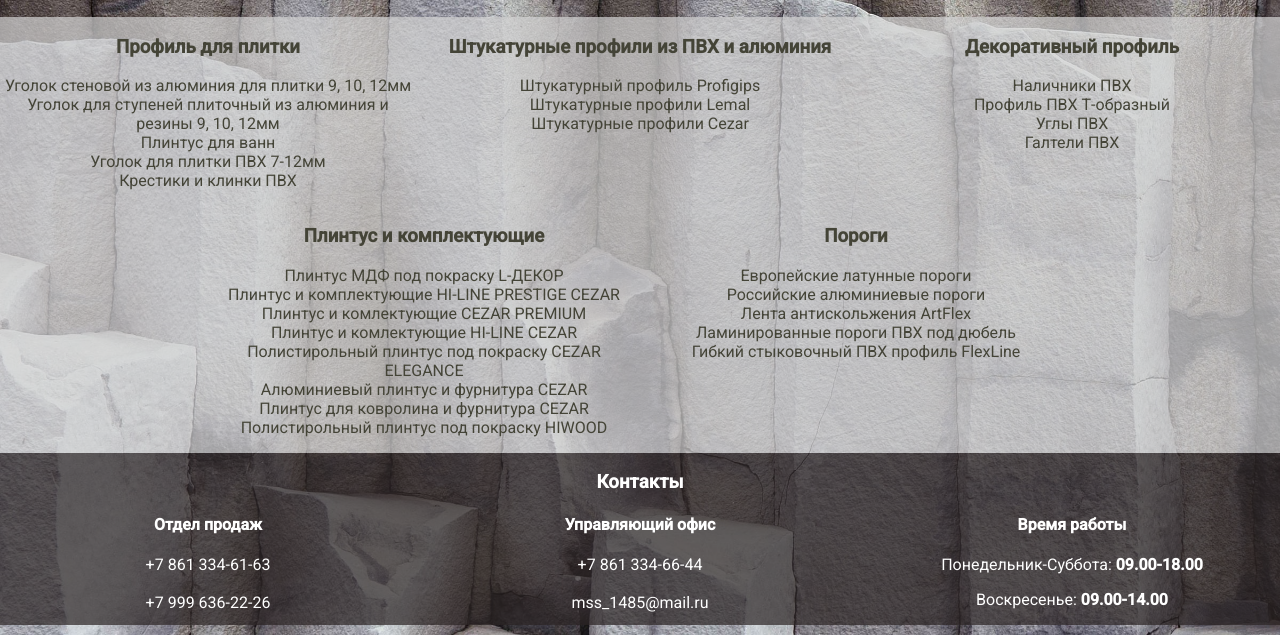
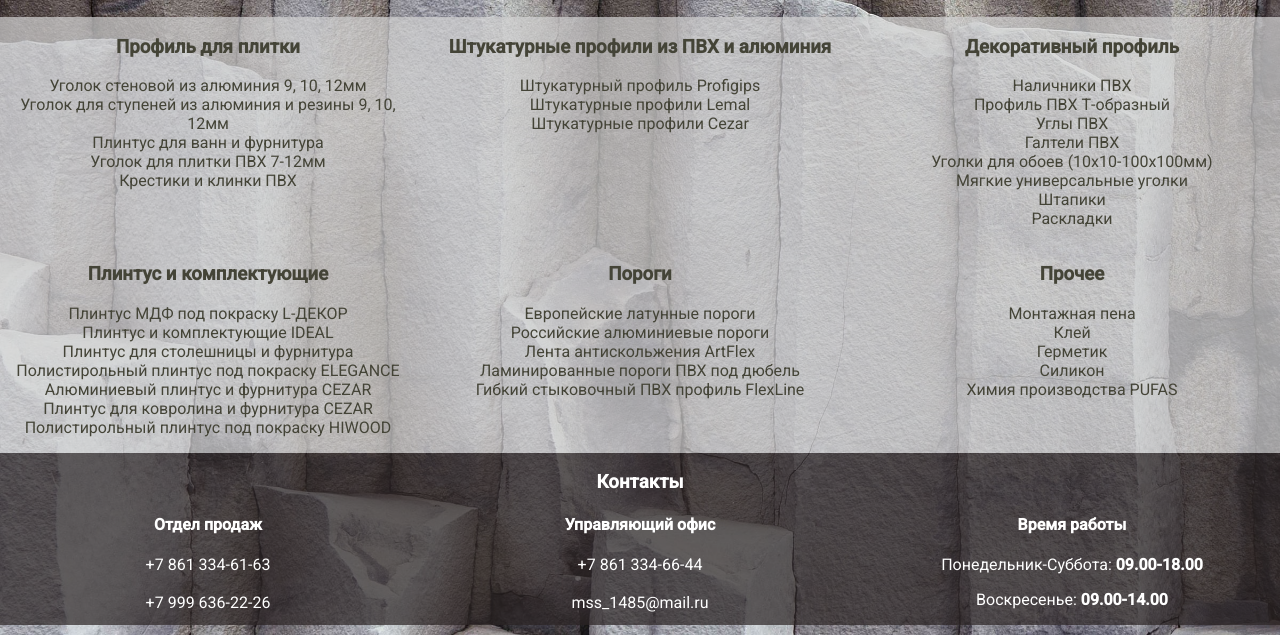
Before and after one commit to ValeronS/monolit, a plain HTML site: page index.html in a window 1280 px wide. Shown: the part 165-800 px from the top of the page. Drawn offline with nearby package versions, Linux system fonts and the light colour scheme.

Commit message:
Редакция т.Тани

```diff
--- a/index.html
+++ b/index.html
@@ -35,9 +35,9 @@
       <section id="profil" class="col-lg-4">
         <h3 class="center-lg">Профиль для плитки</h3>
         <ul class="center-lg">
-          <li>Уголок стеновой из алюминия для плитки  9, 10, 12мм</li>
-          <li>Уголок для ступеней плиточный из алюминия и резины 9, 10, 12мм</li>
-          <li>Плинтус для ванн</li>
+          <li>Уголок стеновой из алюминия 9, 10, 12мм</li>
+          <li>Уголок для ступеней из алюминия и резины 9, 10, 12мм</li>
+          <li>Плинтус для ванн и фурнитура</li>
           <li>Уголок для плитки ПВХ 7-12мм</li>
           <li>Крестики и клинки ПВХ</li>
         </ul>
@@ -61,6 +61,10 @@
           <li>Профиль ПВХ Т-образный</li>
           <li>Углы ПВХ</li>
           <li>Галтели ПВХ</li>
+          <li>Уголки для обоев (10х10-100х100мм)</li>
+          <li>Мягкие универсальные уголки</li>
+          <li>Штапики</li>
+          <li>Раскладки</li>
         </ul>
         <hr />
       </section>
@@ -69,10 +73,9 @@
         <h3 class="center-lg">Плинтус и комплектующие</h3>
         <ul class="center-lg">
           <li>Плинтус МДФ под покраску L-ДЕКОР</li>
-          <li>Плинтус и комплектующие HI-LINE PRESTIGE CEZAR</li>
-          <li>Плинтус и комлектующие CEZAR PREMIUM</li>
-          <li>Плинтус и комлектующие HI-LINE CEZAR</li>
-          <li>Полистирольный плинтус под покраску CEZAR ELEGANCE</li>
+          <li>Плинтус и комплектующие IDEAL</li>
+          <li>Плинтус для столешницы и фурнитура</li>
+          <li>Полистирольный плинтус под покраску ELEGANCE</li>
           <li>Алюминиевый плинтус и фурнитура CEZAR</li>
           <li>Плинтус для ковролина и фурнитура CEZAR</li>
           <li>Полистирольный плинтус под покраску HIWOOD</li>
@@ -89,6 +92,18 @@
           <li>Ламинированные пороги ПВХ под дюбель</li>
           <li>Гибкий стыковочный ПВХ профиль FlexLine</li>
         </ul>
+        <hr />
+      </section>
+
+      <section id="stuff" class="col-lg-4">
+        <h3 class="center-lg">Прочее</h3>
+        <ul class="center-lg">
+          <li>Монтажная пена</li>
+          <li>Клей</li>
+          <li>Герметик</li>
+          <li>Силикон</li>
+          <li>Химия производства PUFAS</li>
+        </ul>
       </section>
     </main>
 
@@ -103,24 +118,23 @@
         <h4>Отдел продаж</h4>
         <a href="tel:+78613346163">+7 861 334-61-63</a><br /><br />
         <a href="tel:+79996362226">+7 999 636-22-26</a>
+        <hr />
       </div>
-      <hr />
 
       <div class="col-lg-4 center-lg col-md-4 center-md col-xs-12 center-xs">
         <h4>Управляющий офис</h4>
         <a href="tel:+78613346644">+7 861 334-66-44</a><br /><br />
         <a href="mailto:mss_1485@mail.ru">mss_1485@mail.ru</a>
+        <hr />
       </div>
-      <hr />
 
       <div class="col-lg-4 center-lg col-md-4 center-md col-xs-12 center-xs">
         <h4>Время работы</h4>
         <p>Понедельник-Суббота: <b>09.00-18.00</b></p>
         <p>Воскресенье: <b>09.00-14.00</b></p>
       </div>
-      <hr />
 
-      <div class="adress center-xs">
+      <div class="adress center-xs col-xs-12">
         <h4>Адрес</h4>
         <p>
           Ул. Мирная 4, Анапа, Краснодарский край, 353451
```
